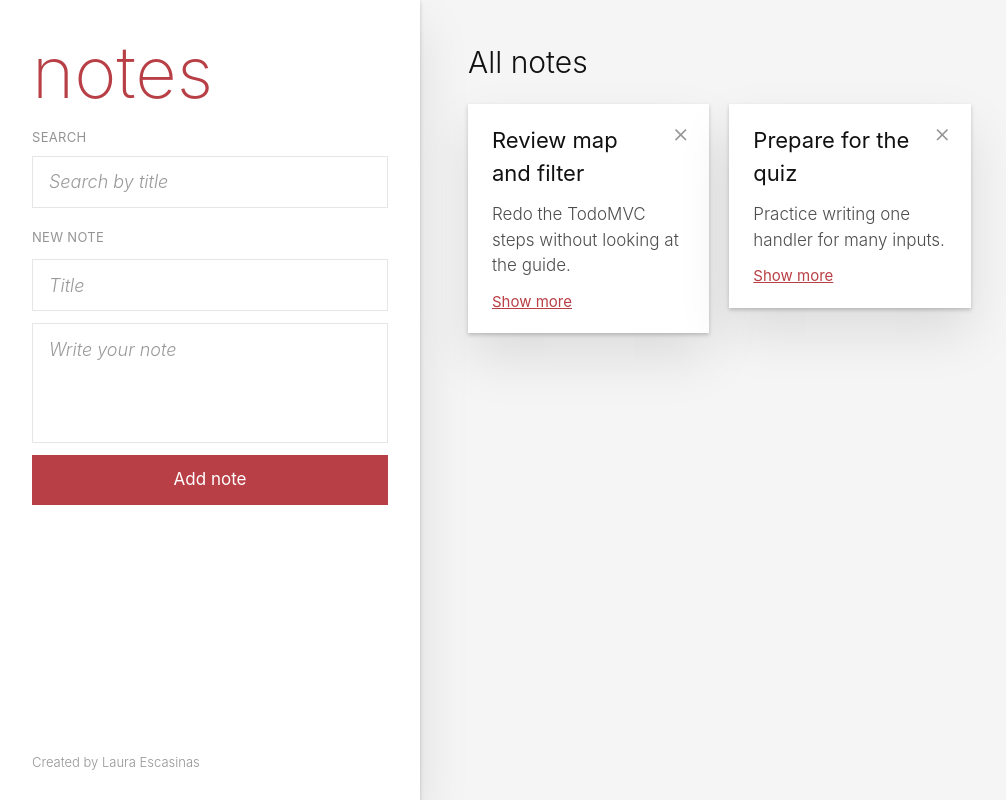
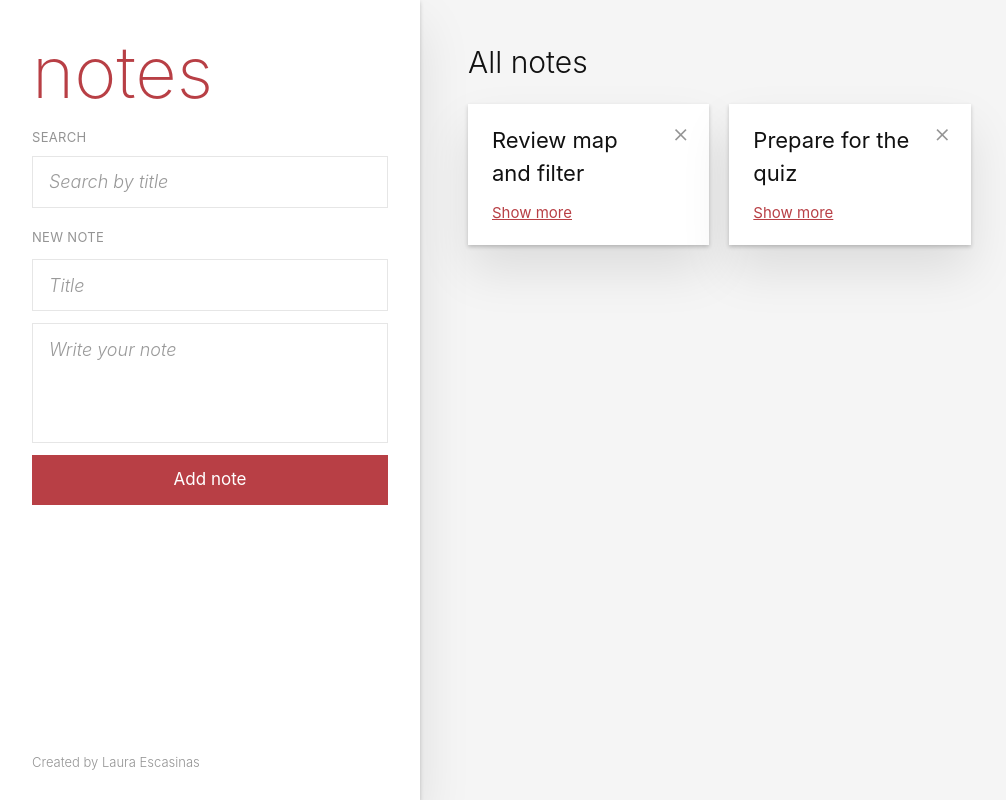
Before and after one commit to lauramargaretescasinas/csit340g7-notes, a React (Vite) app: page / in a window 1280 px wide. Shown: the whole page, without its empty margins (0-1006 px from the left). Built offline with nearby package versions, Linux system fonts and the light colour scheme.

Commit message:
feat: add show more to note cards

```diff
--- a/src/components/NoteCard.jsx
+++ b/src/components/NoteCard.jsx
@@ -1,15 +1,23 @@
+import { useState } from "react";
+
 function NoteCard({ title, body }) {
+
+    const [showMore, setShowMore] = useState(false);
+
   return (
     <div>
       <h3 className="pr-8 text-[22px] font-normal break-words">{title}</h3>
-      <p className="mt-3 text-[17px] break-words whitespace-pre-wrap text-[#4d4d4d]">
-        {body}
-      </p>
+      {showMore && (
+        <p className="mt-3 text-[17px] break-words whitespace-pre-wrap text-[#4d4d4d]">
+          {body}
+        </p>
+      )}
       <button
         type="button"
+        onClick={() => setShowMore(!showMore)}
         className="mt-3 cursor-pointer text-[15px] font-normal text-[#b83f45] underline"
       >
-        Show more
+        {showMore ? "Show less" : "Show more"}
       </button>
     </div>
   )
```
